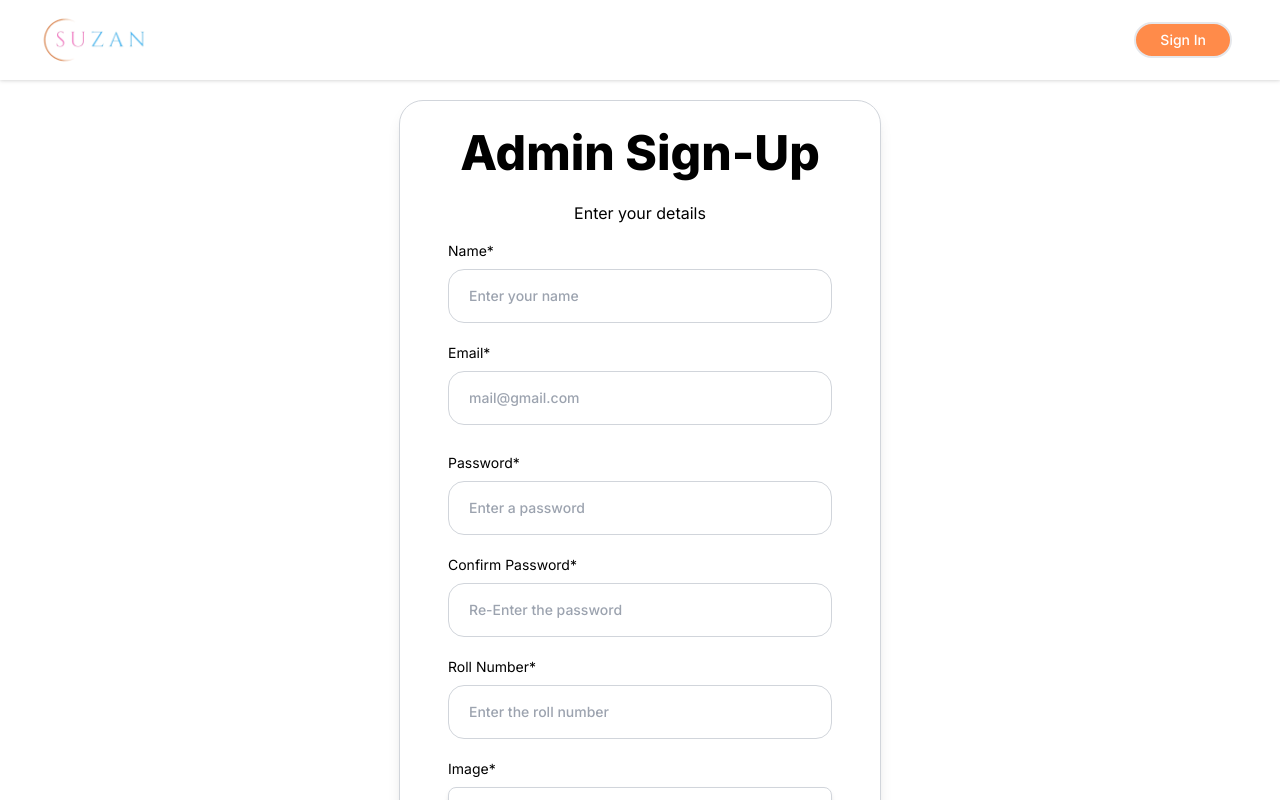
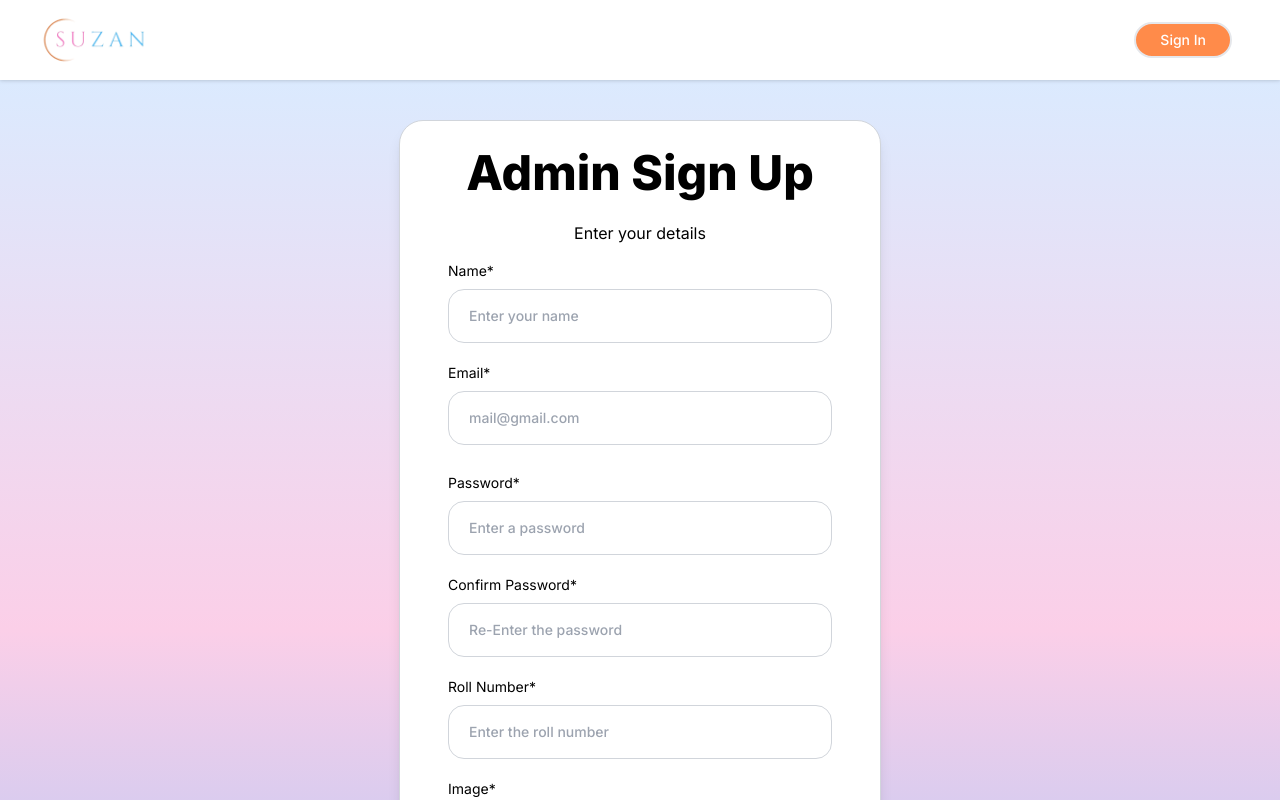
Before and after one commit to Nishanth019/SUZAN-FE, a Next.js app: page /signup/admin in a window 1280 px wide. Shown: the top 800 px of the page. Built offline with nearby package versions, Linux system fonts and the light colour scheme.

Commit message:
bg added to auth pages

```diff
--- a/src/app/(auth)/signin/page.js
+++ b/src/app/(auth)/signin/page.js
@@ -6,7 +6,7 @@ import Image from "next/image";
 
 const SignIn = () => {
   return (
-    <div className="container flex flex-col mx-auto bg-white rounded-lg py-5 max-sm:mt-5 max-sm:py-10 lg:mb-1">
+    <div className=" flex flex-col bg-gradient-to-t from-blue-300 via-pink-200 to-blue-100 p-10 px-5 ">
       <div className="flex justify-center w-full h-full my-auto xl:gap-14 lg:justify-normal md:gap-5 draggable">
         <div className="flex items-center justify-center w-full  ">
           <div className="flex flex-col items-center  ">
--- a/src/app/(auth)/signup/admin/page.js
+++ b/src/app/(auth)/signup/admin/page.js
@@ -24,13 +24,13 @@ const AdminSignUp = () => {
     setIsDropdownOpen((prev) => !prev);
   };
   return (
-    <div className="container flex flex-col mx-auto rounded-lg py-5 max-sm:mt-5 max-sm:py-10 lg:mb-1">
+    <div className=" flex flex-col bg-gradient-to-t from-blue-300 via-pink-200 to-blue-100 p-10 px-5 ">
       <div className="flex justify-center w-full h-full my-auto xl:gap-14 lg:justify-normal md:gap-5 draggable">
         <div className="flex items-center justify-center w-full  ">
           <div className="flex items-center ">
             <form className="flex flex-col shadow-lg w-full h-full pb-6 text-center bg-white rounded-3xl border border-gray-300 p-4 md:px-12 md:py-4 ">
               <h3 className="mb-3  text-[30px]  md:text-[40px] lg:text-[48px] xl:text-[48px] font-extrabold text-dark-grey-900">
-                Admin Sign-Up
+                Admin Sign Up
               </h3>
               <p className="mb-4 text-grey-700">
                 Enter your details
--- a/src/app/(auth)/signup/page.js
+++ b/src/app/(auth)/signup/page.js
@@ -6,8 +6,10 @@ import studentImage from "../../../assets/Signup/student.png";
 import adminImage from "../../../assets/Signup/admin.jpg";
 
 const SignUp = () => {
+  const navbarHeight = 60;
   return (
-    <div className="flex flex-col items-center justify-center mt-10">
+    <div className="h-[screen-20] flex flex-col bg-gradient-to-t from-blue-300 via-pink-200 to-blue-100 p-10 px-5 ">
+      <div className=" flex flex-col mb-5  p-10 px-5 ">
         <h1 className="mb-2 text-[32px] md:text-[40px] lg:text-[48px] xl:text-[48px] font-extrabold text-dark-grey-900 text-center">
           Sign Up
         </h1>
@@ -46,6 +48,8 @@ const SignUp = () => {
           </div>
         </div>
       </div>
+
+    </div>
   );
 };
 
--- a/src/app/(auth)/signup/student/page.js
+++ b/src/app/(auth)/signup/student/page.js
@@ -2,7 +2,7 @@
 import React from 'react'
 import { useState } from 'react';
 import { Button } from "@material-tailwind/react";
-import { FaChevronDown, FaChevronUp  } from "react-icons/fa";
+import { FaChevronDown, FaChevronUp } from "react-icons/fa";
 import Link from 'next/link';
 
 const StudentSignUp = () => {
@@ -17,7 +17,7 @@ const StudentSignUp = () => {
     setIsDropdownOpen((prev) => !prev);
   };
   return (
-    <div className="container flex flex-col mx-auto rounded-lg py-5 max-sm:mt-5 max-sm:py-10 lg:mb-1">
+    <div className=" flex flex-col bg-gradient-to-t from-blue-300 via-pink-200 to-blue-100 p-10 px-5 py-5">
       <div className="flex justify-center w-full h-full my-auto xl:gap-14 lg:justify-normal md:gap-5 draggable">
         <div className="flex items-center justify-center w-full  ">
           <div className="flex items-center ">
@@ -25,7 +25,7 @@ const StudentSignUp = () => {
             <form className="flex shadow-lg flex-col w-full h-full pb-6 text-center bg-white rounded-3xl border border-gray-300 p-4 md:px-12 md:py-4">
               <div>
                 <h3 className="mb-3  text-[30px]  md:text-[40px] lg:text-[48px] xl:text-[48px] font-extrabold text-dark-grey-900">
-                  Student Sign-Up
+                  Student Sign Up
                 </h3>
               </div>
 
@@ -154,7 +154,7 @@ const StudentSignUp = () => {
                     {/* Arrow icon */}
                     <div className="absolute inset-y-0 right-0 flex items-center px-2 pointer-events-none">
                       {!isDropdownOpen ? (
-                        <FaChevronDown  className="h-4 w-4 text-gray-600" />
+                        <FaChevronDown className="h-4 w-4 text-gray-600" />
                       ) : (
                         <FaChevronUp className="h-4 w-4 text-gray-600" />
                       )}
```
Lines whose indentation alone changed are shown as unchanged.
